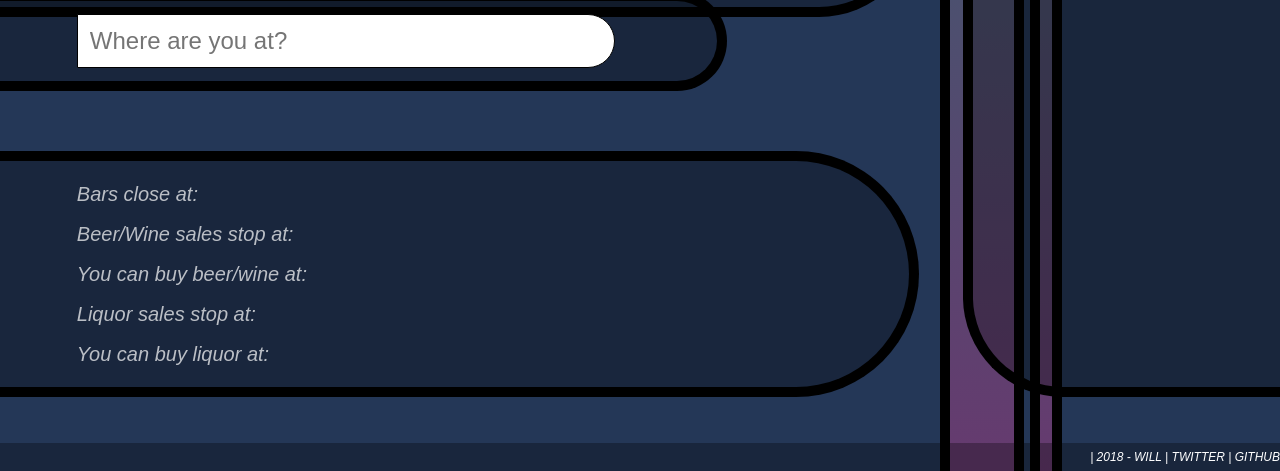
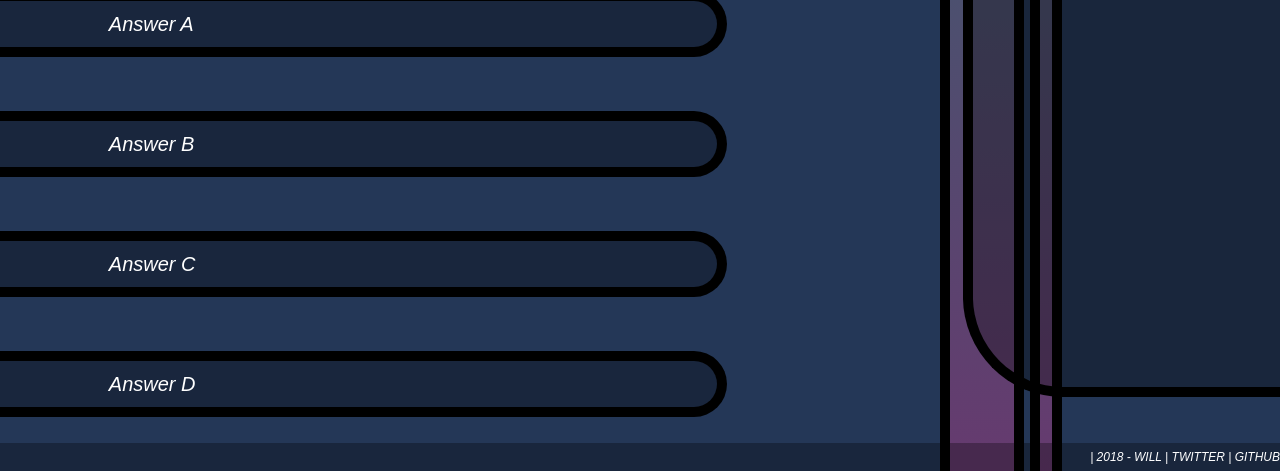
Before and after one commit to Wmccrory/triviaGame, a plain HTML site: page index.html in a window 1280 px wide. Shown: the part 329-800 px from the top of the page. Drawn offline with nearby package versions, Linux system fonts and the light colour scheme.

Commit message:
Layout finalized. Sliding div mechanics incorporated

```diff
--- a/assets/css/style.css
+++ b/assets/css/style.css
@@ -1,15 +1,16 @@
 /* - ELEMENTS - */
+/*div {
+    overflow-x: hidden;
+}*/
 
 body {
 	background: #243757;
+	width: 100%;
+	overflow-x: hidden;
 }
 
 .content {
-	position: absolute;
-	top: 15%;
 	z-index: 2;
-	width: 60%;
-	padding: 1% 5% 1% 6%;
 	border-top: solid 10px #000;
 	border-bottom: solid 10px #000;
 	border-right: solid 10px #000;
@@ -17,38 +18,46 @@ body {
 	background: rgba(0, 0, 0, 0.3);
 }
 
-#searchDiv {
+#question {
+	position: absolute;
+	top: 15%;
+	width: 60%;
+	padding: 1% 5% 1% 6%;
+}
+
+#answera {
 	position: absolute;
 	top: 40%;
-	z-index: 2;
 	width: 50%;
 	padding: 1% 0% 1% 6%;
-	border-top: solid 10px #000;
-	border-bottom: solid 10px #000;
-	border-right: solid 10px #000;
-	border-radius: 0 100px 100px 0px;
-	background: rgba(0, 0, 0, 0.3);
 }
 
-#results {
+#answerb {
 	position: absolute;
-	top: 60%;
-	z-index: 2;
-	height: 25%;
-	width: 60%;
-	padding: 1% 5% 1% 6%;
-	border-top: solid 10px #000;
-	border-bottom: solid 10px #000;
-	border-right: solid 10px #000;
-	border-radius: 0 150px 150px 0px;
-	background: rgba(0, 0, 0, 0.3);
-	line-height: 250%;
+	top: 55%;
+	width: 50%;
+	padding: 1% 0% 1% 6%;
 }
 
-#adArea {
+#answerc {
+	position: absolute;
+	top: 70%;
+	width: 50%;
+	padding: 1% 0% 1% 6%;
+}
+
+#answerd {
+	position: absolute;
+	top: 85%;
+	width: 50%;
+	padding: 1% 0% 1% 6%;
+}
+
+#quizmaster {
+	clear: both;
 	position: absolute;
 	top: 15%;
-	right: 0;
+	right: 0%;
 	z-index: 2;
 	height: 70%;
 	width: 13%;
@@ -65,6 +74,7 @@ body {
 footer {
 	position: fixed;
 	bottom: 0;
+	left: 0;
 	width: 100%;
 	padding: .5em 0;
 	background: rgba(0, 0, 0, 0.3);
@@ -111,7 +121,6 @@ h2 {
 	margin-left: 5%;
 	color: #fff;
 	font-style: italic;
-	opacity: .7;
 }
 
 #results h2 {
--- /dev/null
+++ b/assets/javascript/app.js
@@ -0,0 +1,25 @@
+//QUESTIONS OF THE LICH//////////////////////////////////////////////
+
+//Slide mechanics///////////////////////////////////////////////////
+
+//Slide Out//
+function slideOut() {
+	$('.content').animate({left: '-100%'}, 1000);
+	$('#quizmaster').animate({right: '-100%'}, 1000);
+}
+
+//Slide in//
+function slideIn() {
+	$('.content').animate({left: '0%'}, 1000);
+	$('#quizmaster').animate({right: '0%'}, 950);
+}
+
+//test button//
+
+$("#button").on("click", function() {
+	slideOut()
+});
+
+$("#buttonIn").on("click", function() {
+	slideIn()
+});
--- a/index.html
+++ b/index.html
@@ -4,33 +4,43 @@
 	<meta charset="UTF-8">
 	<meta name="viewport" content="width=device-width, initial-scale=1">
 	<meta name="How Late Can I Drink" content="">
-	<title>When Do The Bars Close?</title>
+	<title>Questions of the Lich</title>
 	<link rel="icon" href="assets/images/favicon.png">
 	<link rel="stylesheet" type="text/css" href="assets/css/reset.css">
 	<link rel="stylesheet" type="text/css" href="assets/css/style.css">
 </head>
 
 <body>
-	<section class="content" id="header">
-		<h1>How Late Can I Drink?</h1>
-		<h2>Search the biggest database to find where and when you can get a drink in ...</h2>
-	</section>
+<!-- Test button -->
+	<button type="button" id="button">Click Me!</button>
+	<button type="button" id="buttonIn">Slide in</button>
 
-	<form id="searchDiv">
-		<input type="text" id="name" name="location" placeholder="Where are you at?">
-	</form>
+<!-- Questions -->
+	<div class="content" id="question">
+		<h1>Questions of the Lich</h1>
+	</div>
 
-	<section id="results">
-		<h2>Bars close at:</h2>
-		<h2>Beer/Wine sales stop at:</h2>
-		<h2>You can buy beer/wine at:</h2>
-		<h2>Liquor sales stop at:</h2>
-		<h2>You can buy liquor at:</h2>
-	</section>
+<!-- Answers -->
+	<div class="content" id="answera">
+		<h2>Answer A</h2>
+	</div>
 
-	<section id="adArea">
+	<div class="content" id="answerb">
+		<h2>Answer B</h2>
+	</div>
 
-	</section>
+	<div class="content" id="answerc">
+		<h2>Answer C</h2>
+	</div>
+
+	<div class="content" id="answerd">
+		<h2>Answer D</h2>
+	</div>
+
+<!-- Quizmaster -->
+	<div id="quizmaster">
+
+	</div>
 
 <!-- white bars -->
 	<div id="flavorbarA"></div>
@@ -39,6 +49,8 @@
 
 	<footer>
 		<h6>| 2018 - WILL | TWITTER | GITHUB </h6>
+		<script src="https://ajax.googleapis.com/ajax/libs/jquery/3.2.1/jquery.min.js"></script>
+		<script src="assets/javascript/app.js"></script>
 	</footer>
 </body>
 </html>
```
Also changed, not shown: Pseudocode.txt, assets/images/favicon.png (added).
